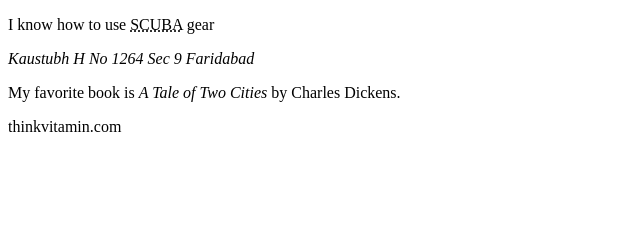
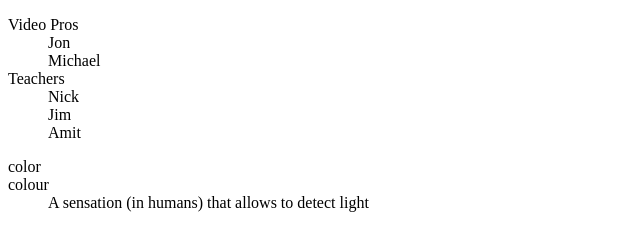
Before and after one commit to kaustubhb/rails_track, a plain HTML site: page html_deepdive/index.html in a window 1280 px wide. Shown: the whole page, without its empty margins (0-640 px from the left). Drawn offline with Linux system fonts and the light colour scheme.

Commit message:
Definition Lists

```diff
--- a/html_deepdive/index.html
+++ b/html_deepdive/index.html
@@ -6,13 +6,20 @@
   </head>
 
   <body>
-    <p>I know how to use <abbr title="self-contained underwater breathing apparatus">SCUBA</abbr> gear</p>
-    <address>
-      Kaustubh
-      H No 1264 Sec 9
-      Faridabad
-    </address>
-    <p>My favorite book is <cite>A Tale of Two Cities</cite> by Charles Dickens.</p>
-    <p>think<wbr>vitamin.com</p>
+    <dl>
+      <dt>Video Pros</dt>
+      <dd>Jon</dd>
+      <dd>Michael</dd>
+      <dt>Teachers</dt>
+      <dd>Nick</dd>
+      <dd>Jim</dd>
+      <dd>Amit</dd>
+    </dl>
+
+    <dl>
+      <dt lang="en-US">color</dt>
+      <dt lang="en-GB">colour</dt>
+      <dd>A sensation (in humans) that allows to detect light</dd>
+    </dl>
   </body>
 </html>
```
